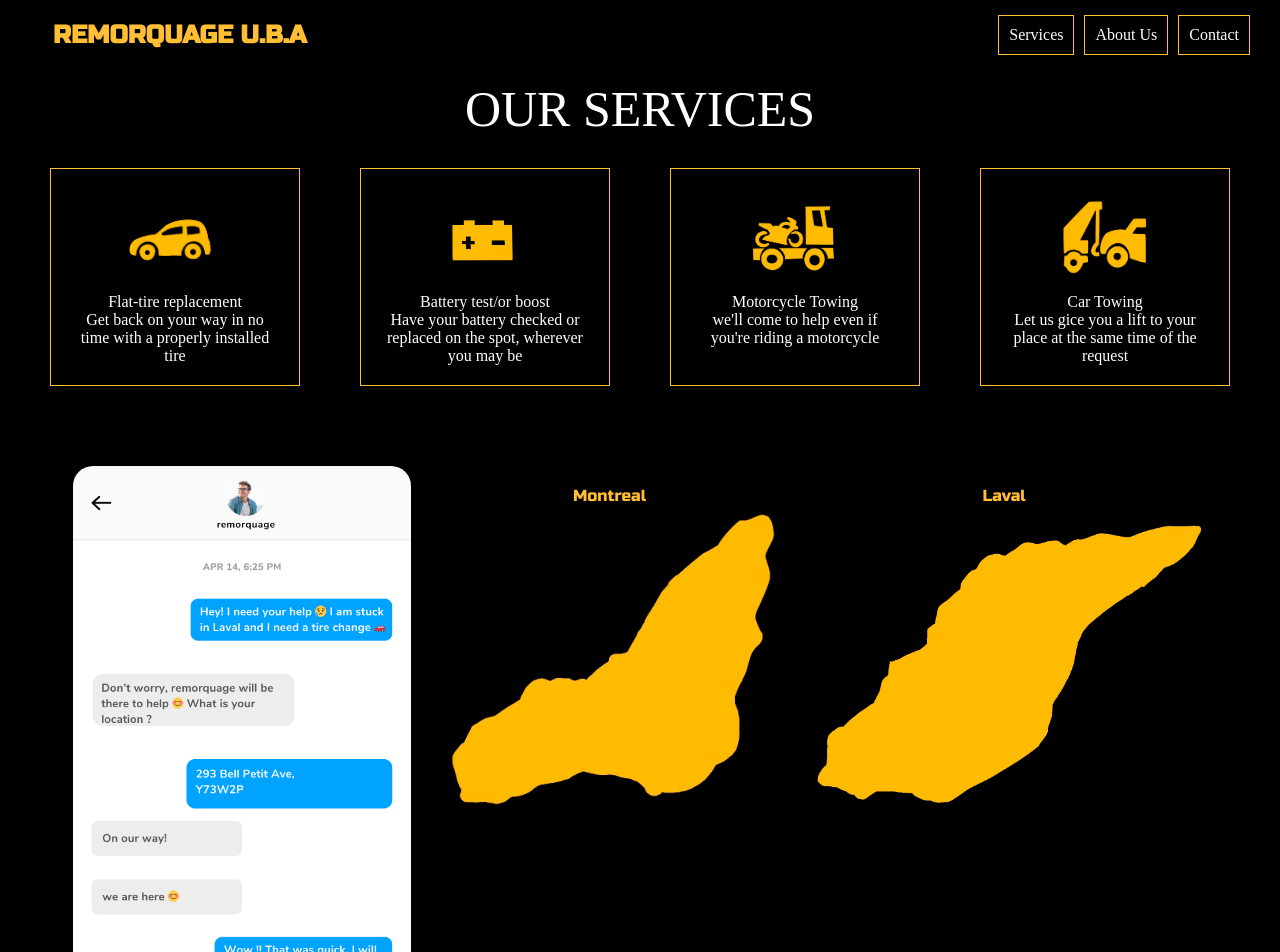
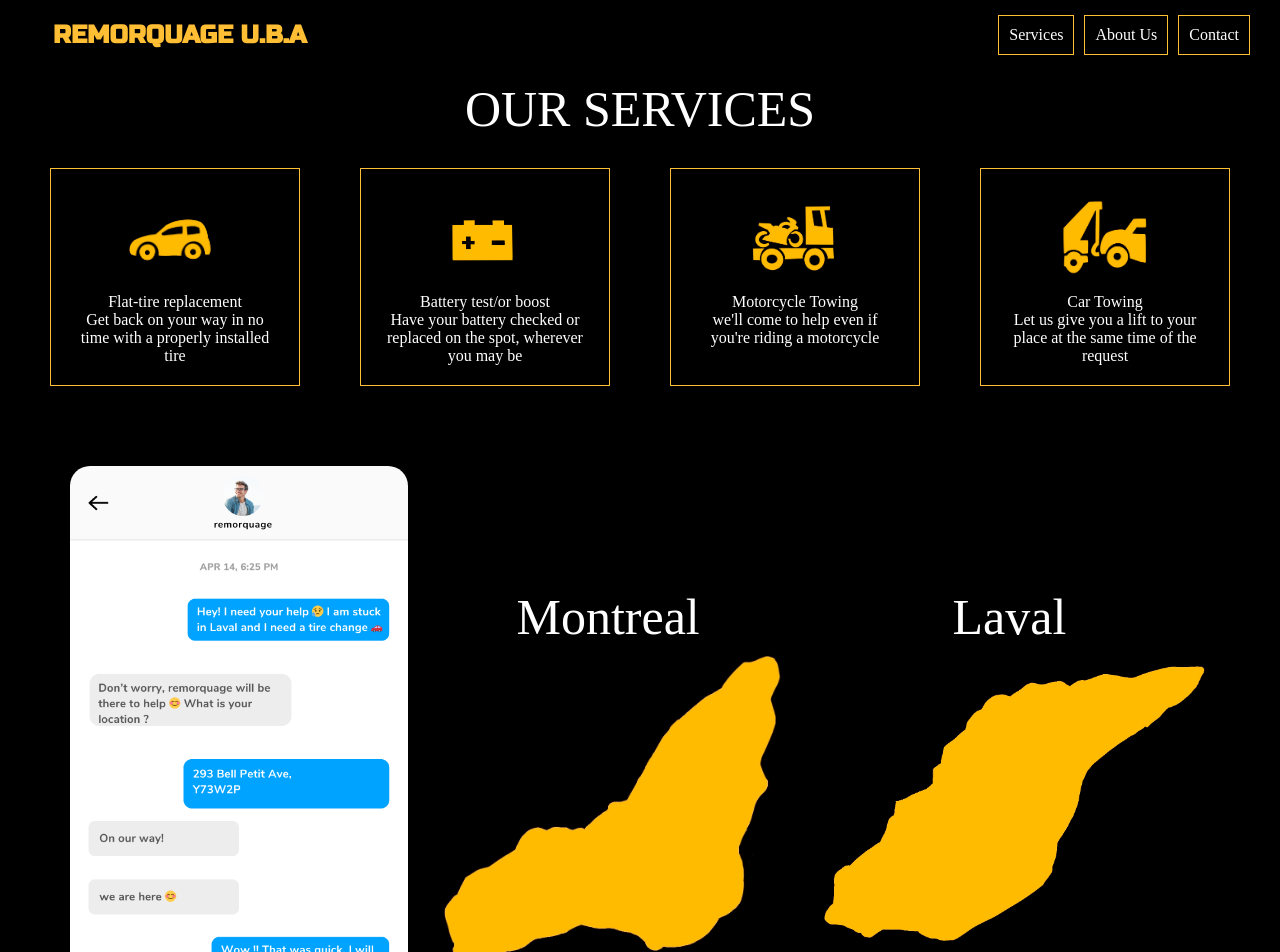
Before and after one commit to TeeCreates/Remorquage-U.B.A, a React (Create React App) app in the folder client/: page /services in a window 1280 px wide. Shown: the top 952 px of the page. Built offline with nearby package versions, Linux system fonts and the light colour scheme.

Commit message:
loading and font fix

```diff
--- a/client/src/pages/Services.js
+++ b/client/src/pages/Services.js
@@ -1,27 +1,25 @@
 import React, { useState, useEffect } from "react";
 import styled from "styled-components";
 import CircularProgress from "@mui/material/CircularProgress";
-import laval from "../assets/laval.jpg"
-import montreal from "../assets/montreal.jpg"
-import flattire from "../assets/flattire.jpg"
-import charger from "../assets/charger.jpg"
-import motorcycle from "../assets/motorcycle.jpg"
-import cartow from "../assets/cartow.jpg"
-import textmessage from "../assets/textmessage.png"
-
-
+import laval from "../assets/laval.jpg";
+import montreal from "../assets/montreal.jpg";
+import flattire from "../assets/flattire.jpg";
+import charger from "../assets/charger.jpg";
+import motorcycle from "../assets/motorcycle.jpg";
+import cartow from "../assets/cartow.jpg";
+import textmessage from "../assets/textmessage.png";
 
 const Services = () => {
   const [loading, setLoading] = useState(true);
 
   useEffect(() => {
-    // Set loading to false when component mounts
+    // Simulate loading delay (remove in actual implementation)
+    const timeout = setTimeout(() => {
       setLoading(false);
+    }, 2000); // Adjust the timeout duration as needed
 
-    // Cleanup function to perform actions when component unmounts
-    return () => {
-      // Add cleanup code here if needed
-    };
+    // Clean up function to clear the timeout
+    return () => clearTimeout(timeout);
   }, []);
 
   return (
@@ -32,52 +30,51 @@ const Services = () => {
         </LoadingContainer>
       ) : (
         <Wrapper>
-          <Title> OUR SERVICES</Title>
+          <Title>OUR SERVICES</Title>
           <DetailedServiceText>
-
             <ServiceDiv>
               <Icon src={flattire} alt="" />
-<p>Flat-tire replacement <br /> Get back on your way in no time with a properly installed tire</p>
+              <p>
+                Flat-tire replacement <br /> Get back on your way in no time
+                with a properly installed tire
+              </p>
             </ServiceDiv>
             <ServiceDiv>
-
-<Icon src={charger}/>
-<p>Battery test/or boost<br />Have your battery checked or replaced on the spot, wherever you may be</p>
+              <Icon src={charger} />
+              <p>
+                Battery test/or boost<br />Have your battery checked or
+                replaced on the spot, wherever you may be
+              </p>
             </ServiceDiv>
-
             <ServiceDiv>
               <Icon src={motorcycle} />
-<p>Motorcycle Towing<br />we'll come to help even if you're riding a motorcycle</p>
+              <p>
+                Motorcycle Towing<br />we'll come to help even if you're riding
+                a motorcycle
+              </p>
             </ServiceDiv>
             <ServiceDiv>
               <Icon src={cartow} />
-<p>Car Towing <br />
-Let us gice you a lift to your place at the same time of the request</p>
-
+              <p>
+                Car Towing <br />
+                Let us give you a lift to your place at the same time of the
+                request
+              </p>
             </ServiceDiv>
-
           </DetailedServiceText>
           <Section>
             <TextMessageImg src={textmessage} alt="" />
-
-
             <CitiesDiv>
               <City>
-            <h1>Montreal</h1>
+                <Title>Montreal</Title>
                 <CityImage src={montreal} alt="" />
               </City>
               <City>
-            <h2>Laval</h2>
+                <Title>Laval</Title>
                 <CityImage src={laval} alt="" />
               </City>
-
             </CitiesDiv>
-
-
-
           </Section>
-
-
         </Wrapper>
       )}
     </>
@@ -86,7 +83,7 @@ Let us gice you a lift to your place at the same time of the request</p>
 
 const Title = styled.span`
   font-size: 50px;
-`
+`;
 
 const LoadingContainer = styled.div`
   position: fixed;
@@ -110,28 +107,28 @@ display: flex;
   flex-direction: row;
   justify-content: space-around;
   margin-top: 20px;
+`;
 
-`
 const City = styled.div`
+  width: 100%;
+`;
 
+const CityImage = styled.img`
   width: 100%;
-`
-const CityImage = styled.img`
-height: 300px;
-`
+`;
 
 const Icon = styled.img`
   height: 100px;
-`
+`;
 
 const ServiceDiv = styled.div`
-border: 1px solid #FFBE33;
+  border: 1px solid #ffbe33;
   width: 100%;
   margin: 30px;
   padding: 20px;
 
   &:hover p {
-    color: #FFBE33;
+    color: #ffbe33;
   }
 
   p {
@@ -145,17 +142,16 @@ display: flex;
   width: 100%;
   padding: 50px;
   justify-content: space-around;
-
-
-`
+  align-items: center;
+`;
 
 const TextMessageImg = styled.img`
   border-radius: 20px;
   height: 600px;
+`;
 
-
-`
 const DetailedServiceText = styled.div`
   display: flex;
-`
+`;
+
 export default Services;
```
Lines whose indentation alone changed are shown as unchanged.
